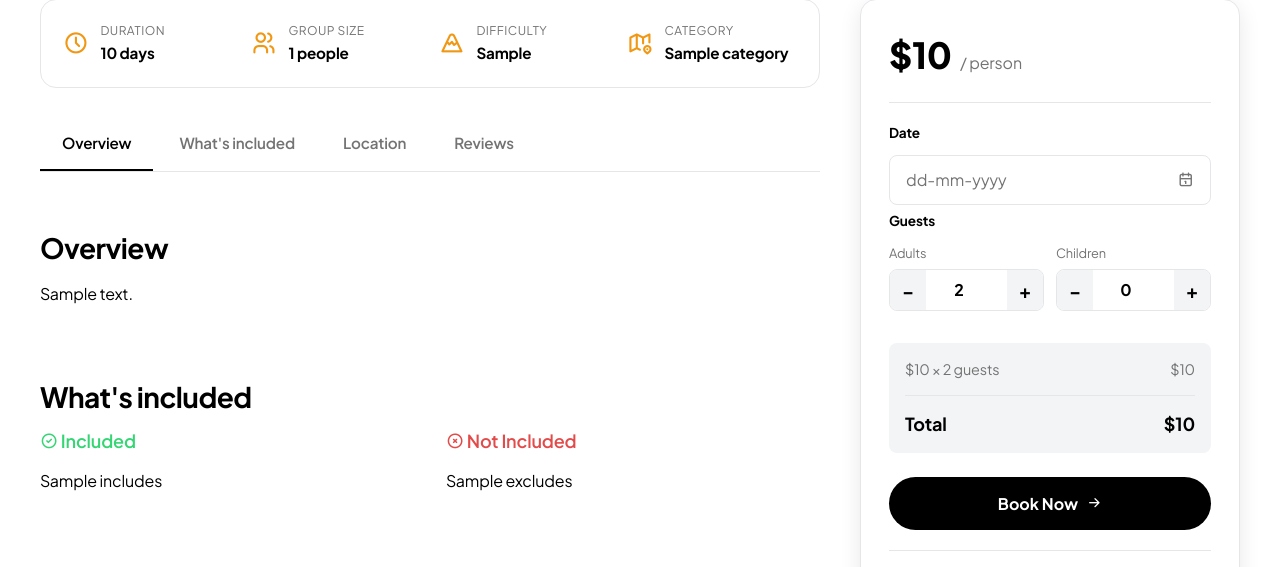
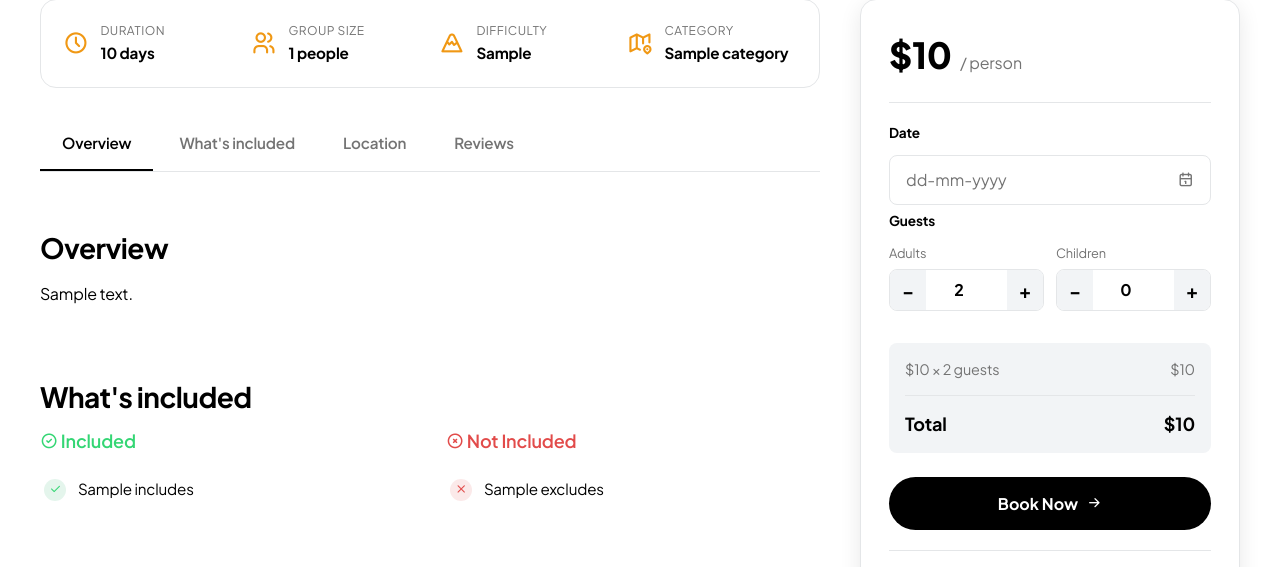
Before and after one commit to mi-mukhammadjon/soluna-travel, a Django app: template templates/tours/detail.html in a window 1280 px wide. Shown: the part 873-1440 px from the top of the page. Run offline with Django 5.2, Linux system fonts and the light colour scheme; tables that the repository leaves empty hold one stand-in row (values such as "Sample post"); the template is opened without the code that fills it: values that come from a table or form of the project are taken from there, most other values are stand-ins (such as "Sample title", 1, 10 or a date in 2020); grey boxes marked "Sample" are stand-in pictures; data that the repository does not hold is empty; parts of the project's set-up code (start-up, migrations or seed data) failed here and were passed over.

Commit message:
feat: tur detalda Что включено/не включено — pro checklist ko'rinishi
- split_items filter: includes/excludes matnini bandlarga ajratadi (;, qator, •)
- har band alohida ✓/✗ qatorda, bosh harf, oxirgi nuqtasiz
- td-list CSS: yumaloq fonli belgi, ajratuvchi chiziq, hover

Co-Authored-By: Claude Opus 4.8 <noreply@anthropic.com>

```diff
--- a/templates/tours/detail.html
+++ b/templates/tours/detail.html
@@ -1,5 +1,5 @@
 {% extends 'base.html' %}
-{% load static i18n l10n %}
+{% load static i18n l10n lang_tags %}
 
 {% block title %}{{ tour.title }} | SoLuna{% endblock %}
 
@@ -164,7 +164,11 @@
                 <i class="ti ti-circle-check"></i> {% trans "Included" %}
               </h4>
               {% if tour.includes %}
-              <div class="td-prose" style="font-size:0.95rem;">{{ tour.includes|linebreaks }}</div>
+              <ul class="td-list">
+                {% for item in tour.includes|split_items %}
+                <li><i class="ti ti-check"></i> {{ item|capfirst }}</li>
+                {% endfor %}
+              </ul>
               {% else %}
               <ul class="td-list">
                 <li><i class="ti ti-check"></i> {% trans "Professional guide" %}</li>
@@ -179,7 +183,11 @@
                 <i class="ti ti-circle-x"></i> {% trans "Not Included" %}
               </h4>
               {% if tour.excludes %}
-              <div class="td-prose" style="font-size:0.95rem;">{{ tour.excludes|linebreaks }}</div>
+              <ul class="td-list">
+                {% for item in tour.excludes|split_items %}
+                <li><i class="ti ti-x"></i> {{ item|capfirst }}</li>
+                {% endfor %}
+              </ul>
               {% else %}
               <ul class="td-list">
                 <li><i class="ti ti-x"></i> {% trans "International flights" %}</li>
@@ -496,11 +504,25 @@
 /* ── Included ── */
 .td-incl-grid { display: grid; grid-template-columns: 1fr 1fr; gap: 32px; }
 @media (max-width: 600px) { .td-incl-grid { grid-template-columns: 1fr; } }
-.td-list { list-style: none; padding: 0; }
-.td-list li { display: flex; align-items: flex-start; gap: 10px; padding: 7px 0; font-size: 0.95rem; }
-.td-list i { flex-shrink: 0; margin-top: 4px; }
-.td-list li i.ti-check { color: var(--c-success); }
-.td-list li i.ti-x { color: #E24B4A; }
+.td-list { list-style: none; padding: 0; margin: 0; }
+.td-list li {
+  display: flex; align-items: flex-start; gap: 12px;
+  padding: 11px 4px; font-size: 0.95rem; line-height: 1.45;
+  color: var(--c-text);
+  border-bottom: 1px solid var(--c-border, rgba(0,0,0,.06));
+  transition: background .15s ease;
+}
+.td-list li:last-child { border-bottom: none; }
+.td-list li:hover { background: var(--c-surface, rgba(0,0,0,.02)); }
+/* ✓ / ✗ belgisini yumaloq fon ichida — o'qishga oson, ketma-ket */
+.td-list li i {
+  flex-shrink: 0; margin-top: 1px;
+  width: 22px; height: 22px; border-radius: 50%;
+  display: inline-flex; align-items: center; justify-content: center;
+  font-size: 0.8rem;
+}
+.td-list li i.ti-check { color: var(--c-success); background: rgba(34,170,97,.12); }
+.td-list li i.ti-x { color: #E24B4A; background: rgba(226,75,74,.12); }
 
 /* ── Map placeholder ── */
 .td-map {
--- a/tours/templatetags/lang_tags.py
+++ b/tours/templatetags/lang_tags.py
@@ -66,3 +66,32 @@ NATIVE_NAMES = {
 def get_native_name(code):
     """Til kodidan native nomini qaytaradi. Topilmasa kod o'zi qaytariladi."""
     return NATIVE_NAMES.get(code.lower(), code.upper())
+
+
+import re
+
+# includes / excludes matnini alohida bandlarga ajratadigan ajratuvchilar
+_ITEM_SPLIT_RE = re.compile(r'[;\n\r•]+')
+
+
+@register.filter(name='split_items')
+def split_items(value):
+    """Matnni o'qishga oson bandlarga ajratadi.
+
+    `;`, yangi qator yoki `•` belgilari bo'yicha bo'lib, har bir bandning
+    bosh/oxiridagi probel va ortiqcha belgilarni tozalaydi. Bo'sh bandlar
+    tashlab yuboriladi. Templateda checklist ko'rinishida ishlatiladi:
+
+        {% for item in tour.includes|split_items %}
+            <li><i class="ti ti-check"></i> {{ item }}</li>
+        {% endfor %}
+    """
+    if not value:
+        return []
+    items = []
+    for raw in _ITEM_SPLIT_RE.split(str(value)):
+        # bosh/oxiridagi probel, ro'yxat belgilari va band oxiridagi nuqtani tozalaymiz
+        item = raw.strip().lstrip('•-–—*').strip().rstrip('.。،')
+        if item:
+            items.append(item)
+    return items
```
